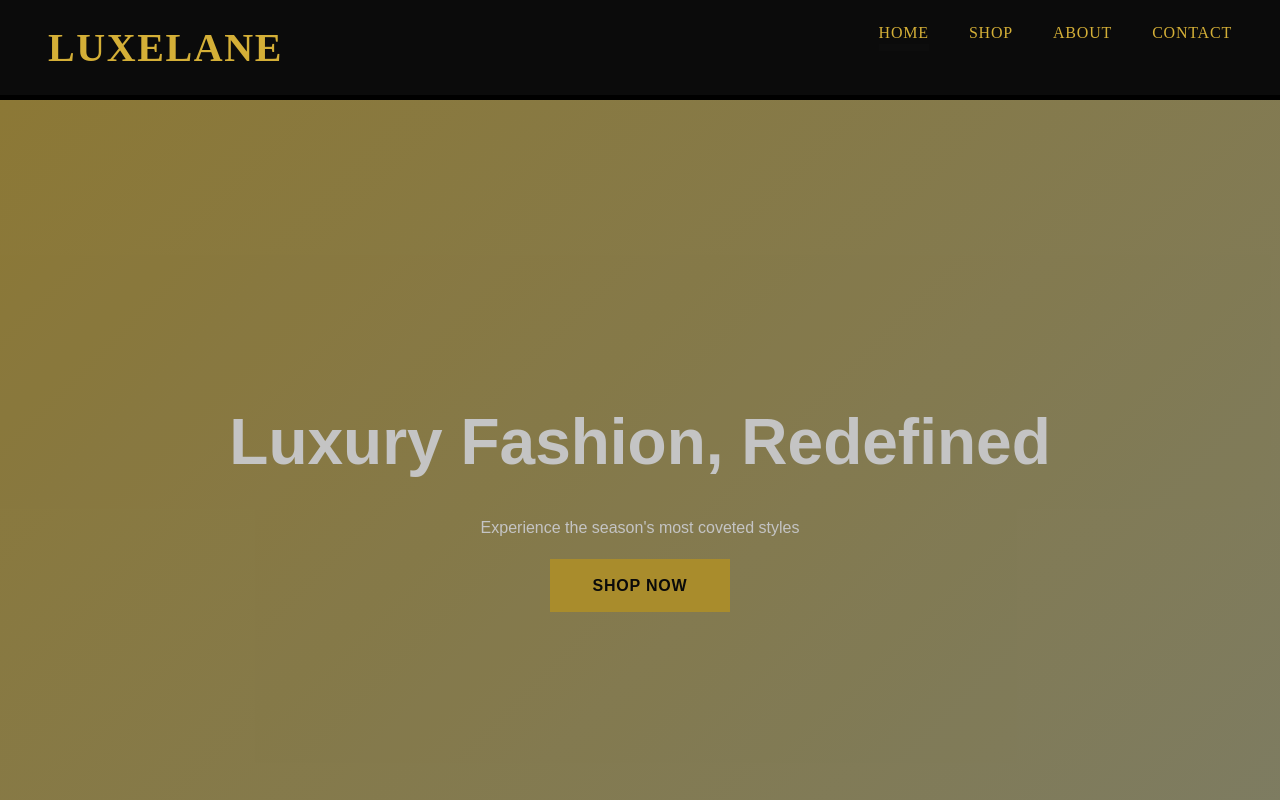
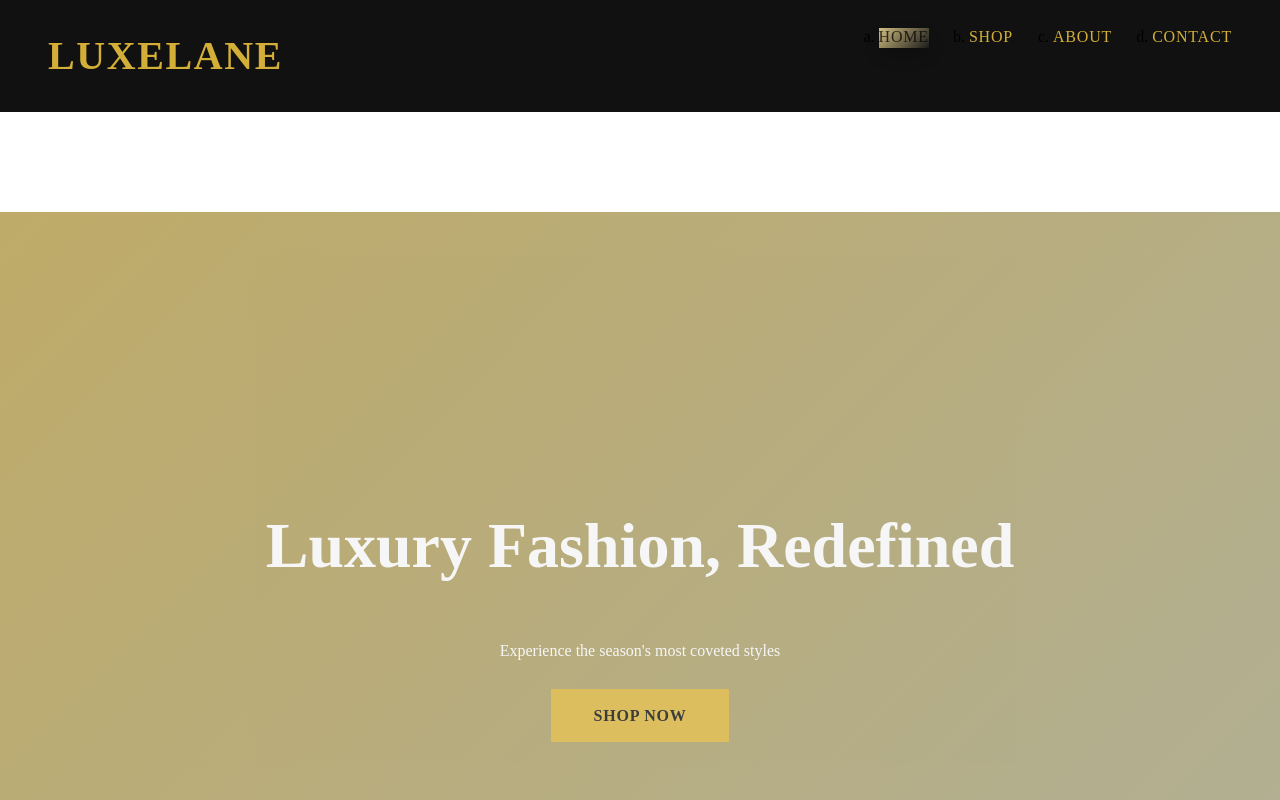
Before and after one commit to shivikaadhama/ecommerce-css-js.github.io, a plain HTML site: page index.html in a window 1280 px wide. In both pictures the pointer is over the link "HOME". Shown: the top 800 px of the page. Drawn offline with Linux system fonts and the light colour scheme; files whose address does not match are found by name.

Commit message:
Update style.css

```diff
--- a/style.css
+++ b/style.css
@@ -2,13 +2,8 @@
     margin: 0;
     padding: 0;
     box-sizing: border-box;
-}
-
-body {
-    font-family: 'Arial', sans-serif;
-    background-color: #000000;
-    color: #d4af37;
-    overflow-x: hidden;
+    font-family: 'Playfair Display', serif;
+    line-height: 1.6; /* Improved readability */
 }
 
 /* Header */
@@ -16,8 +11,8 @@ header {
     display: flex;
     justify-content: space-between;
     padding: 1.5rem 3rem;
-    background-color: rgba(13, 13, 13, 0.9); /* Semi-transparent Black */
-    position: fixed;
+    background-color: rgba(13, 13, 13, 0.982); /* Semi-transparent Black */
+    position:relative;
     width: 100%;
     z-index: 10;
 }
@@ -33,7 +28,7 @@ header .logo {
 
 nav ul {
     display: flex;
-    list-style: none;
+    list-style: lower-latin;
     justify-content: flex-end; /* Aligns navigation items to the right */
 }
 
@@ -50,13 +45,16 @@ nav ul li a {
     text-transform: uppercase; /* Makes the nav items look more structured */
     transition: color 0.3s ease, border-bottom 0.3s ease; /* Smooth transitions */
     padding-bottom: 0.2rem; /* Adds spacing for a hover underline effect */
-    border-bottom: 2px solid transparent; /* Hidden border for hover effect */
+    border-bottom: none; /* Hidden border for hover effect */
+}
+nav ul li a:hover {
+    background: linear-gradient(135deg, #d2bf81, #1a1a1a); /* Gradient with gold and dark grey */
+    color: #000000bf; /* Bright gold for a striking hover effect */
+    transform: translateY(-2px); /* Subtle lift effect */
+    box-shadow: 0 8px 15px rgba(0, 0, 0, 0.2); /* Add shadow for depth */
+    transition: background-color 0.3s ease, color 0.3s ease, transform 0.3s ease, box-shadow 0.3s ease;
 }
 
-nav ul li a:hover {
-    color: #d4af37; /* Gold hover effect to match the logo */
-    border-bottom: 1ex solid #0d0d0d; /* Classy gold underline on hover */
-}
 
 /* Hero Section */
 .hero {
@@ -93,13 +91,18 @@ nav ul li a:hover {
     transition: background-color 0.3s ease, color 0.3s ease;
     margin-top: 500rem;
 }
-
 .hero .btn:hover {
-    background-color: #0d0d0d; /* Switch to black on hover */
-    color: #d4af37; /* Gold text on hover */
-    border: 2px solid #d4af37; /* Maintain gold border */
+    background: linear-gradient(135deg, #d4af37, #0d0d0d); /* Gradient hover effect with gold and black */
+    color: #ffffff; /* White text for contrast */
+    border: 2px solid ; /* Gold border */
+    transform: scale(1.1); /* Slight zoom effect */
+    box-shadow: 0 0 15px #d4af37; /* Subtle gold glow effect */
+    transition: transform 0.3s ease, background 0.3s ease, box-shadow 0.3s ease, border-width 0.3s ease; /* Smooth transitions */
+    border-width: 1px; /* Border expansion on hover */
+    border: none; /* Remove border for a cleaner look */
+    transform: translateY(-3px); /* Subtle lift effect */
+    box-shadow: 0 8px 15px rgba(0, 0, 0, 0.2); /* Add shadow for depth */
 }
-
 
 /* Shop Section with Grid */
 .collection-grid {
```
